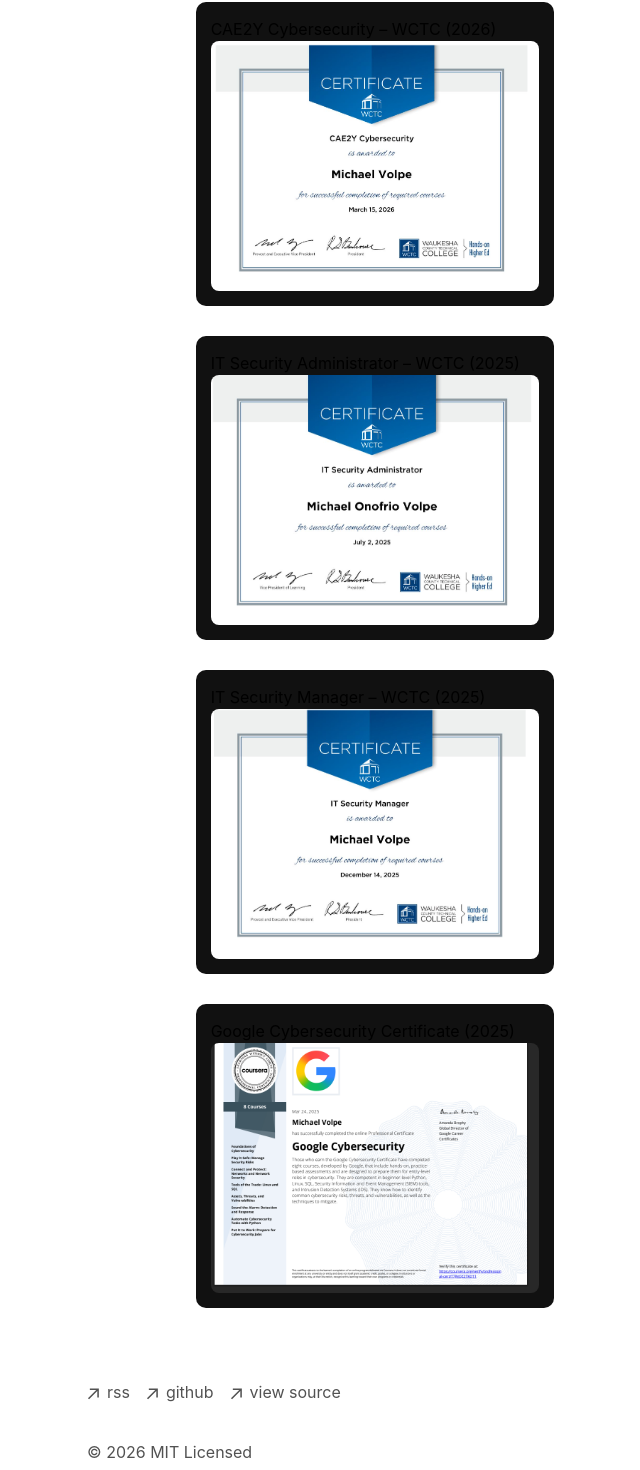
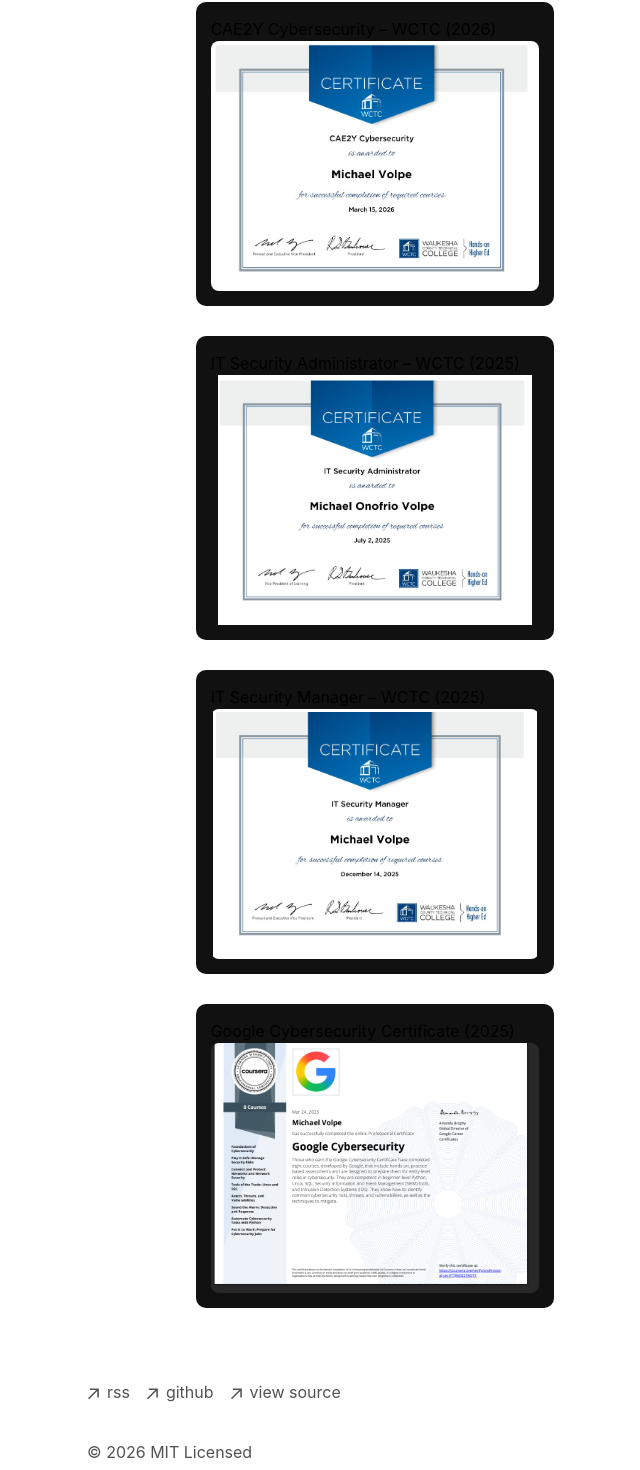
Before and after one commit to onofrio0306-tech/portfolio-starter-kit, a Next.js app: page /certifications in a window 1280 px wide. Shown: the part 220-1690 px from the top of the page, without its empty margins (265-905 px from the left). Built offline with nearby package versions, Linux system fonts and the light colour scheme.

Commit message:
Update page.tsx

```diff
--- a/app/certifications/page.tsx
+++ b/app/certifications/page.tsx
@@ -21,7 +21,7 @@
               width: "100%",
               borderRadius: "8px",
               maxHeight: "250px",
-              objectFit: "cover",
+              objectFit: "contain",
             }}
           />
         </div>
@@ -34,7 +34,7 @@
               width: "100%",
               borderRadius: "8px",
               maxHeight: "250px",
-              objectFit: "cover",
+              objectFit: "contain",
             }}
           />
         </div>
@@ -47,7 +47,7 @@
               width: "100%",
               borderRadius: "8px",
               maxHeight: "250px",
-              objectFit: "cover",
+              objectFit: "contain",
             }}
           />
         </div>
@@ -60,7 +60,7 @@
               width: "100%",
               borderRadius: "8px",
               maxHeight: "250px",
-              objectFit: "cover",
+              objectFit: "contain",
             }}
           />
         </div>
```
